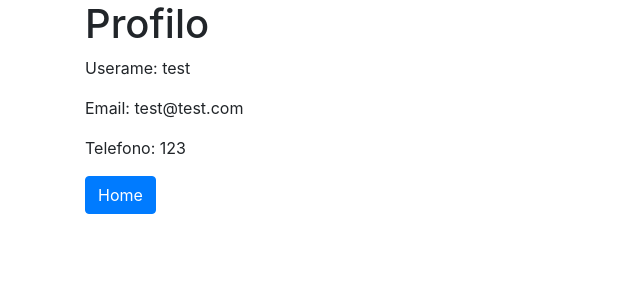
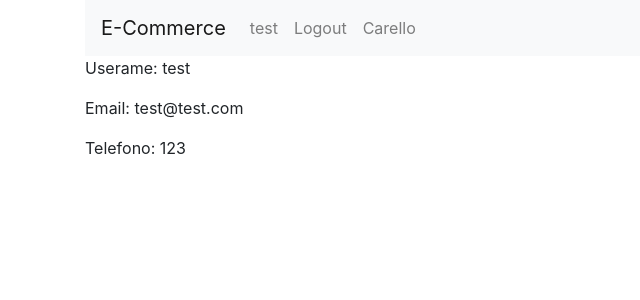
Before and after one commit to MirkoMolteni/E-Commerce, a PHP site: page /profile.php in a window 1280 px wide. Shown: the top 300 px of the page, without its empty margins (0-640 px from the left). Run offline with PHP 8.4, Linux system fonts and the light colour scheme; a user stored in the database is signed in; data comes from the database, SQL or seed files in the repository; some libraries are stand-ins or nearby versions.

Commit message:
Sistemata navBar

```diff
--- a/addProdotto.php
+++ b/addProdotto.php
@@ -30,7 +30,7 @@ if ($result->num_rows > 0) {
             $quantitaDisponibile -= $quantita;
             $sql = "UPDATE prodotto SET quantita = $quantitaDisponibile WHERE ID = $idProdotto";
             $conn->query($sql);
-            header('Location: carello.php');
+            header('Location: carrello.php');
         } else {
             echo 'Quantità non disponibile';
         }
--- /dev/null
+++ b/navBar.php
@@ -0,0 +1,42 @@
+<?php
+class navBar
+{
+    function getRender()
+    {
+        echo '
+        <div class="container">
+            <nav class="navbar navbar-expand-lg navbar-light bg-light">
+                <a class="navbar-brand" href="index.php">E-Commerce</a>
+                <button class="navbar-toggler" type="button" data-toggle="collapse" data-target="#navbarNav"
+                    aria-controls="navbarNav" aria-expanded="false" aria-label="Toggle navigation">
+                    <span class="navbar-toggler-icon"></span>
+                </button>
+                <div class="collapse navbar-collapse ml-auto" id="navbarNav">
+                <ul class="navbar-nav">';
+        if (isset($_SESSION['username'])) {
+            echo '<li class="nav-item">
+                            <a class="nav-link" href="profile.php">' . $_SESSION['username'] . '</a>
+                          </li>';
+            echo '<li class="nav-item">
+                            <a class="nav-link" href="logout.php">Logout</a>
+                          </li>';
+        } else {
+            echo '<li class="nav-item">
+                            <a class="nav-link" href="login.php">Login</a>
+                          </li>
+                          <li class="nav-item">
+                            <a class="nav-link" href="register.php">Register</a>
+                          </li>';
+        }
+        echo '
+                        <li class="nav-item">
+                        <a class="nav-link" href="carrello.php">Carello</a>
+                        </li>
+                    </ul>
+                </div>
+            </nav>
+        </div>';
+    }
+}
+
+?>
--- a/profile.php
+++ b/profile.php
@@ -22,12 +22,15 @@ mysqli_close($conn);
     <link rel="stylesheet" href="https://stackpath.bootstrapcdn.com/bootstrap/4.5.2/css/bootstrap.min.css">
 </head>
 <body>
+    <?php
+    include_once 'navBar.php';
+    $navBar = new navBar();
+    $navBar->getRender();
+    ?>
     <div class="container">
-        <h1>Profilo</h1>
         <p>Userame: <?php echo $user['Username']; ?></p>
         <p>Email: <?php echo $user['EMail']; ?></p>
         <p>Telefono: <?php echo $user['Telefono']; ?></p>
-        <a href="index.php" class="btn btn-primary">Home</a>
     </div>
     <script src="https://code.jquery.com/jquery-3.5.1.slim.min.js"></script>
     <script src="https://cdn.jsdelivr.net/npm/@popperjs/core@2.5.4/dist/umd/popper.min.js"></script>
```
Also changed, not shown: carrello.php (renamed from carello.php, +4 -5 lines), index.php (+21 -18 lines).
